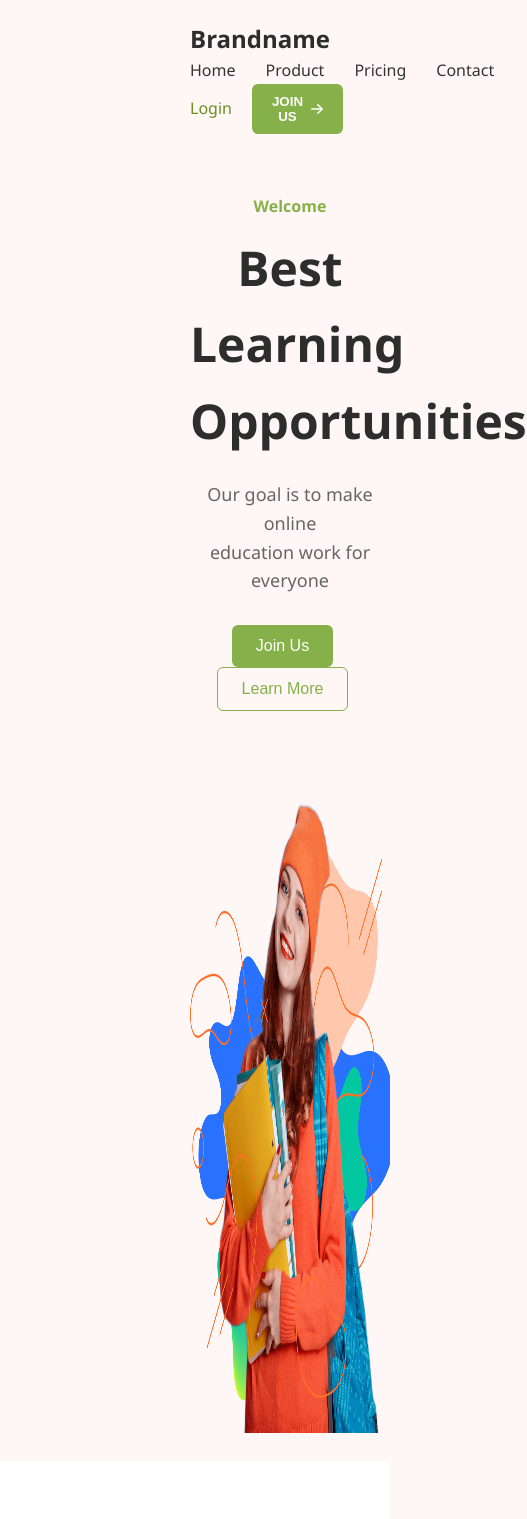
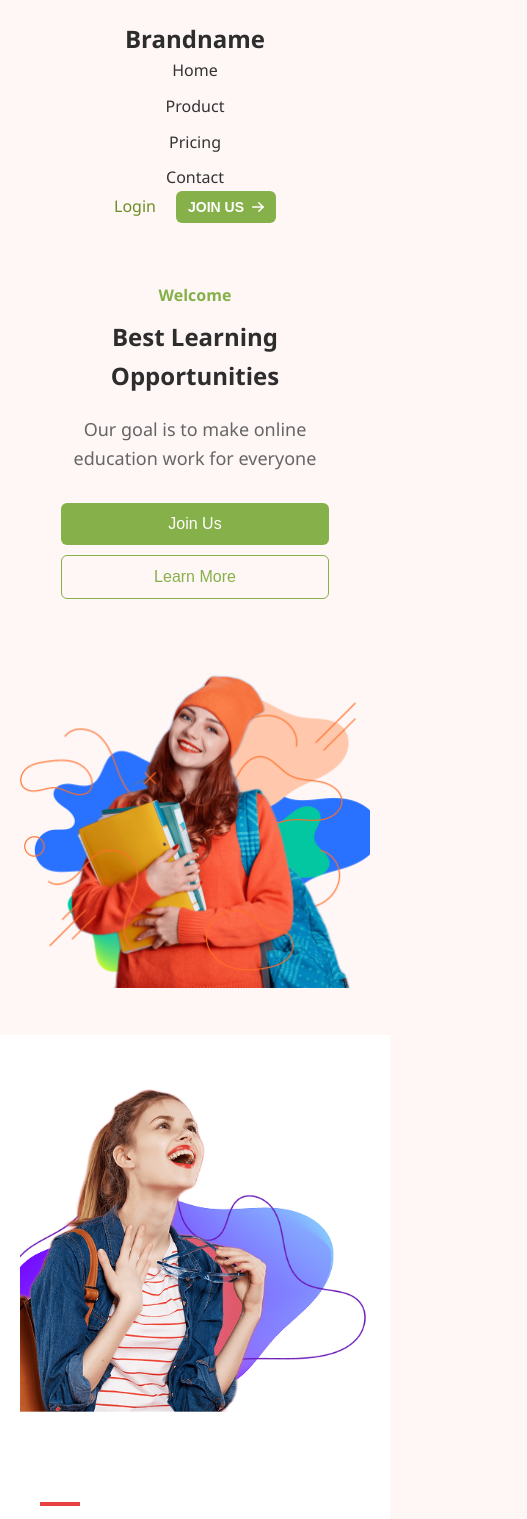
Before and after one commit to ThanhluanGif/EndModule1, a plain HTML site: page index.html in a window 390 px wide. Shown: the top 1519 px of the page, 527 px wide, since content can reach past the window. Drawn offline with Linux system fonts and the light colour scheme.

Commit message:
Update responsive CSS for all screen sizes

```diff
--- a/style.css
+++ b/style.css
@@ -19,6 +19,7 @@ header {
   align-items: center;
   padding: 20px 190px;
   background-color: #fff6f6;
+  flex-wrap: wrap;
 }
 
 .logo {
@@ -30,6 +31,7 @@ header {
   list-style: none;
   display: flex;
   gap: 30px;
+  flex-wrap: wrap;
 }
 
 .navbar a {
@@ -48,6 +50,7 @@ header {
   display: flex;
   align-items: center;
   gap: 20px;
+  flex-wrap: wrap;
 }
 
 .login a {
@@ -79,12 +82,14 @@ header {
   display: flex;
   justify-content: space-between;
   align-items: center;
-  padding: 20px 0px 0px 190px;
+  padding: 20px 190px;
+  flex-wrap: wrap;
 }
 
 /* Text Section */
 .hero-text {
-  max-width: 50%;
+  max-width: 100%;
+  flex: 1;
 }
 
 .hero-text h4 {
@@ -134,31 +139,12 @@ header {
 
 /* Image Section */
 .hero-image img {
-  width: 704px;
-  max-width: 100%;
-  height: 682px;
+  width: 100%;
+  max-width: 704px;
+  height: auto;
 }
 
-/* Responsive */
-@media (max-width: 768px) {
-  header {
-    flex-direction: column;
-    align-items: flex-start;
-  }
-
-  .container {
-    flex-direction: column;
-    text-align: center;
-  }
-
-  .hero-text, .hero-image {
-    max-width: 100%;
-    padding: 20px 0;
-  }
-}
-
-/* Package Section slide 2 */
-
+/* Package Section */
 .package-section {
   display: flex;
   align-items: center;
@@ -169,10 +155,9 @@ header {
 }
 
 .package-image img {
-  max-width: 100%;
+  width: 100%;
+  max-width: 508px;
   height: auto;
-  width: 508px;
-  height: 549px;
 }
 
 .package-content {
@@ -208,10 +193,9 @@ header {
   font-weight: 500;
 }
 
-/* Package Cards */
+/* Team Section */
 .team-section {
   padding: 150px 10%;
-  text-align: center;
   background-color: #ffffff;
 }
 
@@ -244,9 +228,11 @@ header {
 .team-card {
   background-color: #f9f9f9;
   border-radius: 20px;
-  width: 220px;
+  width: 100%;
+  max-width: 220px;
   box-shadow: 0 4px 12px rgba(0,0,0,0.05);
   transition: transform 0.3s ease;
+  margin: auto;
 }
 
 .team-card:hover {
@@ -277,8 +263,8 @@ header {
   cursor: pointer;
 }
 
-
-/* Footer */.site-footer {
+/* Footer */
+.site-footer {
   background-color: #f9f9f9;
   padding: 60px 10%;
   color: #333;
@@ -336,3 +322,79 @@ header {
   margin-left: 16px;
   cursor: pointer;
 }
+
+/* Responsive */
+@media (max-width: 1024px) {
+  header,
+  .container,
+  .package-section,
+  .footer-top,
+  .team-members {
+    flex-direction: column;
+    padding: 20px;
+    text-align: center;
+  }
+
+  .hero-text,
+  .package-content,
+  .hero-image,
+  .package-image {
+    max-width: 100%;
+    padding: 20px 0;
+  }
+
+  .hero-text h1,
+  .package-content h2,
+  .team-section h2 {
+    font-size: 32px;
+  }
+
+  .footer-column {
+    width: 100%;
+    text-align: center;
+  }
+}
+
+@media (max-width: 768px) {
+  .team-card {
+    width: 100%;
+    max-width: 300px;
+    margin: auto;
+  }
+
+  .btn {
+    width: 100%;
+    margin-bottom: 10px;
+  }
+
+  .footer-bottom {
+    flex-direction: column;
+    align-items: center;
+    gap: 12px;
+  }
+
+  .footer-column ul li {
+    justify-content: center;
+  }
+}
+
+@media (max-width: 480px) {
+  .hero-text h1,
+  .package-content h2 {
+    font-size: 24px;
+  }
+
+  .navbar ul {
+    flex-direction: column;
+    gap: 10px;
+  }
+
+  .join-btn {
+    padding: 8px 12px;
+    font-size: 14px;
+  }
+
+  .team-members {
+    gap: 40px;
+  }
+}
```
